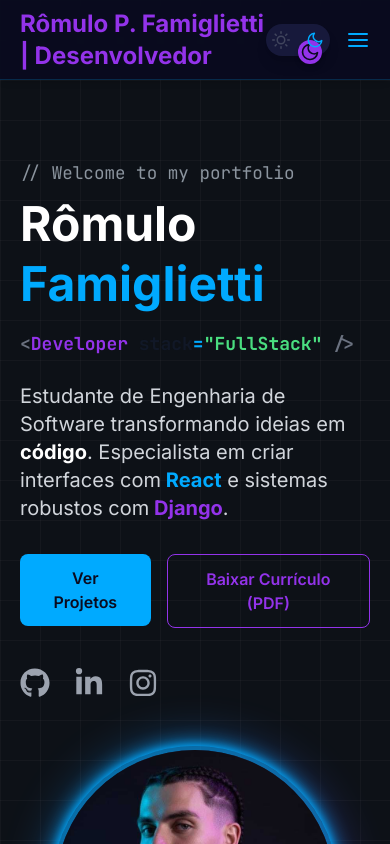
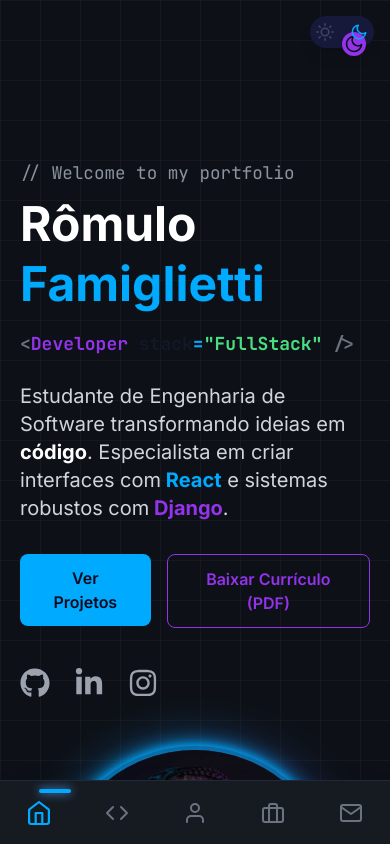
Before and after one commit to rfamiglietti/portifolio, a React (Vite) app: page / in a window 390 px wide. Shown: the top 844 px of the page. Built offline with nearby package versions, Linux system fonts and the light colour scheme.

Commit message:
refactor(nav): altera menu para sidebar lateral (desktop) e dock inferior (mobile)

```diff
--- a/src/components/Navbar.jsx
+++ b/src/components/Navbar.jsx
@@ -1,144 +1,94 @@
 import React, { useState } from 'react';
-import { Link as ScrollLink, scroller } from 'react-scroll';
-import { motion, AnimatePresence } from 'framer-motion';
-import { FiMenu, FiX, FiHome, FiUser, FiCode, FiBriefcase, FiMail } from 'react-icons/fi';
-import ThemeToggle from './ThemeToggle';
+import { Link as ScrollLink } from 'react-scroll';
+import { FiHome, FiUser, FiCode, FiBriefcase, FiMail } from 'react-icons/fi';
+import { motion } from 'framer-motion';
+import ThemeToggle from './ThemeToggle'; // Mantendo seu componente
 
-// 🚨 NOVO ÍCONES PARA SIDEBAR
+const Navbar = () => {
+  const [activeNav, setActiveNav] = useState('home');
+
   const navItems = [
-  { name: 'Home', target: 'home', icon: FiHome },
-  { name: 'Sobre', target: 'about', icon: FiUser },
-  { name: 'Projetos', target: 'projects', icon: FiCode },
-  { name: 'Serviços', target: 'services', icon: FiBriefcase },
-  { name: 'Contato', target: 'contact', icon: FiMail },
+    { id: 'home', icon: FiHome, label: 'Home' },
+    { id: 'projects', icon: FiCode, label: 'Projetos' },
+    { id: 'about', icon: FiUser, label: 'Sobre' },
+    { id: 'services', icon: FiBriefcase, label: 'Serviços' },
+    { id: 'contact', icon: FiMail, label: 'Contato' },
   ];
 
-const Navbar = () => {
-  const [isOpen, setIsOpen] = useState(false);
-  const [activeLink, setActiveLink] = useState('home');
+  return (
+    <>
+      {/* Container Principal da Navbar */}
+      <nav className="fixed z-50
+        /* Mobile: Barra fixa no rodapé (App Dock) */
+        bottom-0 left-0 w-full h-16
+        /* Desktop: Barra lateral esquerda (VS Code Activity Bar) */
+        lg:top-0 lg:w-20 lg:h-screen lg:flex-col
+        /* Estilo Visual */
+        bg-[#161b22] border-t lg:border-t-0 lg:border-r border-gray-800
+        flex justify-between items-center shadow-2xl"
+      >
 
-  const scrollTo = (target) => {
-    scroller.scrollTo(target, {
-      duration: 800,
-      delay: 0,
-      smooth: 'easeInOutQuart',
-      offset: 0, // Offset pode ser 0 ou pequeno agora
-    });
-    setActiveLink(target);
-    setIsOpen(false);
-  };
+        {/* === LOGO / MARCA (Visível apenas no Desktop, topo da barra) === */}
+        <div className="hidden lg:flex w-full h-20 items-center justify-center border-b border-gray-800 mb-2">
+           <span className="text-purple-neon font-bold text-xl font-mono">
+             {'<R>'}
+           </span>
+        </div>
 
-  const linkClasses = (target) =>
-    `flex items-center space-x-3 py-3 px-4 rounded-lg transition-all duration-300 ${
-      activeLink === target
-        ? 'bg-blue-neon/20 text-blue-neon font-bold shadow-lg shadow-blue-neon/30'
-        : 'text-gray-400 hover:text-white hover:bg-dark-secondary/50'
-    }`;
-
-  // 🚨 SIDEBAR DESKTOP (Fixa na lateral esquerda)
-  const SidebarDesktop = () => (
-    <div className="fixed top-0 left-0 h-full w-20 bg-dark-primary z-50 border-r border-purple-neon/20 hidden lg:flex flex-col items-center justify-between py-6">
-
-      {/* Logo/Marca */}
-      <ScrollLink
-        to="home"
-        smooth={true}
-        duration={500}
-        onClick={() => setActiveLink('home')}
-        className="text-xl font-display font-bold cursor-pointer text-purple-neon hover:text-blue-neon transition-colors duration-300 mb-8"
-      >
-        @
-      </ScrollLink>
-
-      {/* Links Principais */}
-      <nav className="flex flex-col space-y-4 flex-grow items-center">
+        {/* === LINKS DE NAVEGAÇÃO === */}
+        <div className="flex w-full lg:flex-col justify-around lg:justify-start lg:gap-6 lg:mt-4 items-center h-full lg:h-auto">
           {navItems.map((item) => (
             <ScrollLink
-            key={item.name}
-            to={item.target}
+              key={item.id}
+              to={item.id}
               spy={true}
               smooth={true}
-            offset={0}
+              offset={-50}
               duration={500}
-            onSetActive={() => setActiveLink(item.target)}
-            className={`cursor-pointer w-14 h-14 flex items-center justify-center text-2xl ${linkClasses(item.target)}`}
+              onSetActive={() => setActiveNav(item.id)}
+              className="relative group cursor-pointer p-3 lg:w-full flex justify-center"
             >
+              {/* Indicador de Ativo (O "Brilho" do VS Code) */}
+              {activeNav === item.id && (
+                <motion.div
+                  layoutId="activeTab"
+                  className="absolute
+                    /* Mobile: Linha no topo do ícone */
+                    top-0 left-1/2 -translate-x-1/2 w-8 h-1
+                    /* Desktop: Linha na esquerda (Activity Bar) */
+                    lg:top-1/2 lg:left-0 lg:-translate-y-1/2 lg:translate-x-0 lg:w-1 lg:h-8
+                    bg-blue-neon rounded-full shadow-[0_0_10px_#58a6ff]"
+                />
+              )}
+
+              {/* Ícone */}
+              <div className={`text-2xl transition-all duration-300 ${
+                activeNav === item.id ? 'text-blue-neon scale-110' : 'text-gray-500 hover:text-gray-200'
+              }`}>
                 <item.icon />
+              </div>
+
+              {/* Tooltip (Só aparece no hover do Desktop) */}
+              <span className="absolute left-16 bg-gray-700 text-white text-xs px-2 py-1 rounded opacity-0 group-hover:opacity-100 transition-opacity duration-300 pointer-events-none hidden lg:block whitespace-nowrap z-50 border border-gray-600">
+                {item.label}
+              </span>
             </ScrollLink>
           ))}
-      </nav>
+        </div>
 
-      {/* Theme Toggle no Rodapé da Sidebar */}
-      <div className="mt-8">
+        {/* === CONFIGURAÇÕES (Theme Toggle) === */}
+        <div className="hidden lg:flex lg:flex-col lg:mb-6 w-full items-center justify-center border-t border-gray-800 pt-6 mt-auto">
           <ThemeToggle />
         </div>
 
+      </nav>
+
+      {/* Theme Toggle Mobile Flutuante
+         (Como a barra mobile ocupa o espaço embaixo, deixamos o toggle flutuando no topo direito)
+      */}
+      <div className="fixed top-4 right-4 z-50 lg:hidden">
+        <ThemeToggle />
       </div>
-  );
-
-  // 🚨 NAVBAR MOBILE (Continua no topo, mas com hambúrguer)
-  const NavbarMobile = () => (
-    <header className="fixed top-0 left-0 w-full h-20 bg-dark-primary/95 backdrop-blur-sm z-50 shadow-md border-b border-blue-neon/20 lg:hidden">
-      <div className="max-w-7xl mx-auto px-5 h-full flex justify-between items-center">
-        <ScrollLink
-          to="home"
-          smooth={true}
-          duration={500}
-          onClick={() => setActiveLink('home')}
-          className="text-2xl font-display font-bold cursor-pointer text-purple-neon"
-        >
-          Rômulo P. Famiglietti | Desenvolvedor
-        </ScrollLink>
-
-        <div className="flex items-center space-x-4">
-          <ThemeToggle />
-
-          <button
-            className="text-2xl text-blue-neon z-50"
-            onClick={() => setIsOpen(!isOpen)}
-          >
-            {isOpen ? <FiX /> : <FiMenu />}
-          </button>
-        </div>
-      </div>
-    </header>
-  );
-
-  // 🚨 MENU LATERAL MOBILE (Abre do lado esquerdo quando hambúrguer é clicado)
-  const MobileMenuOverlay = () => (
-    <motion.div
-      initial={{ x: '-100%' }}
-      animate={{ x: 0 }}
-      exit={{ x: '-100%' }}
-      transition={{ duration: 0.3 }}
-      className="fixed inset-0 w-64 bg-dark-primary shadow-xl z-50 pt-20 flex flex-col items-start p-6"
-    >
-      <nav className="w-full flex flex-col space-y-2">
-        {navItems.map((item) => (
-          <ScrollLink
-            key={item.name}
-            to={item.target}
-            spy={true}
-            smooth={true}
-            offset={0}
-            duration={500}
-            onSetActive={() => setActiveLink(item.target)}
-            className={`cursor-pointer w-full ${linkClasses(item.target)}`}
-            onClick={() => scrollTo(item.target)}
-          >
-            <item.icon className="text-xl" />
-            <span>{item.name}</span>
-          </ScrollLink>
-        ))}
-      </nav>
-    </motion.div>
-  );
-
-  return (
-    <>
-      <SidebarDesktop />
-      <NavbarMobile />
-      <AnimatePresence>{isOpen && <MobileMenuOverlay />}</AnimatePresence>
     </>
   );
 };
```
Lines whose indentation alone changed are shown as unchanged.
